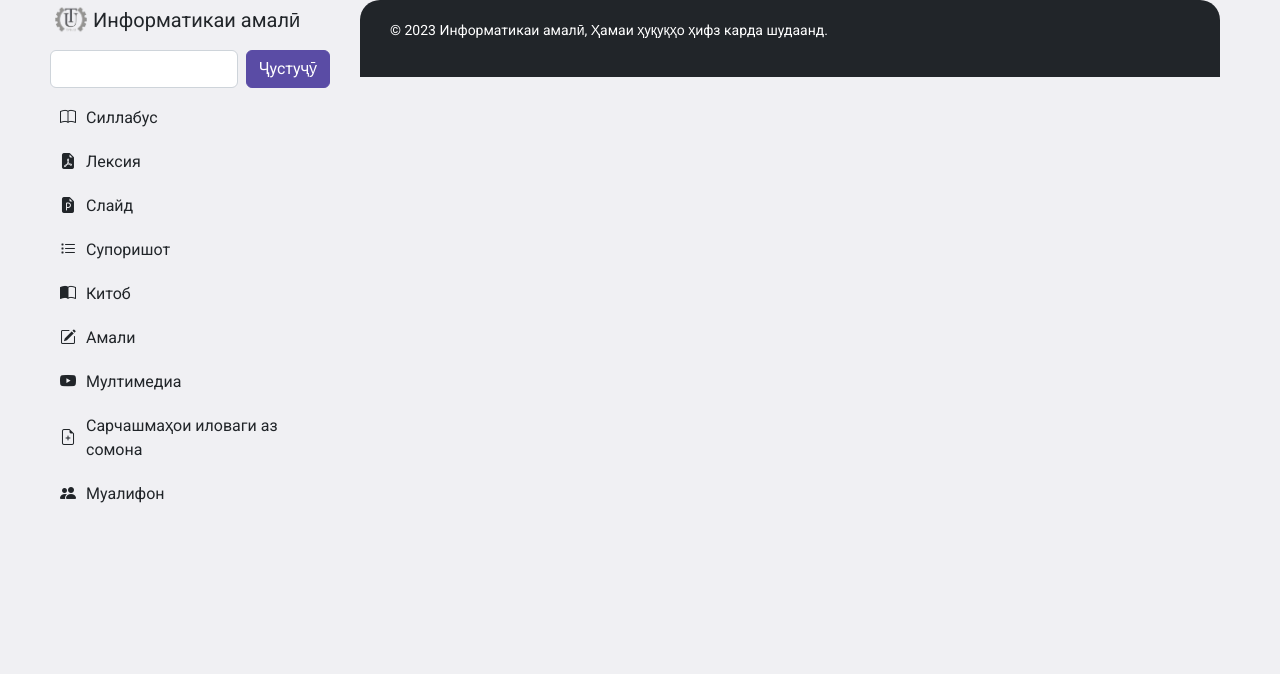
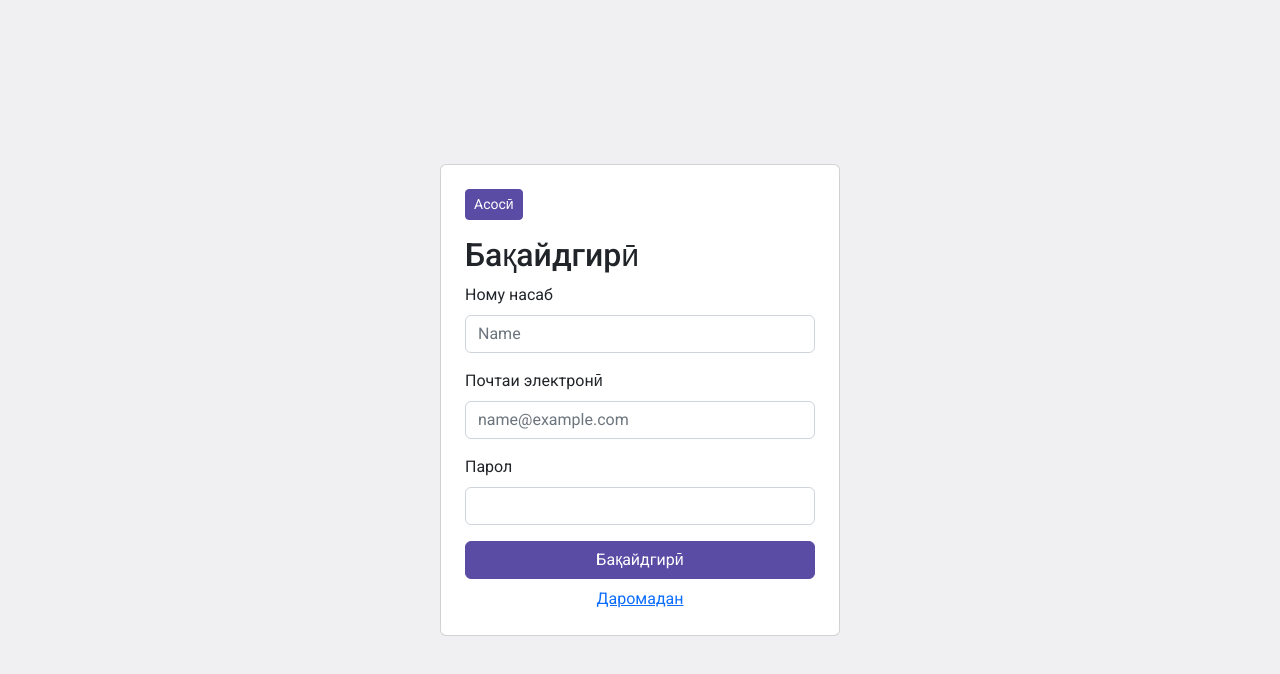
Before and after one commit to naimhakimov/portal, a Vue app: page /register in a window 1280 px wide. Shown: the top 674 px of the page. Built offline with nearby package versions, Linux system fonts and the light colour scheme.

Commit message:
Login register (#1)
* added login + register page

* bug fix

* Update Login.vue

* Update Register.vue

```diff
--- a/src/App.vue
+++ b/src/App.vue
@@ -1,35 +1,20 @@
-<script setup>
-import Footer from "./components/Footer.vue";
-import Aside from "./components/Aside.vue";
-</script>
-
 <template>
-  <main class="v-container">
-    <Aside/>
-    <div class="router-view">
-      <div class="d-flex flex-column h-100">
-        <RouterView style="flex: 1"/>
-        <Footer/>
-      </div>
-    </div>
-  </main>
+  <component :is="layout"></component>
 </template>
 
-<style lang="scss" scoped>
-main {
-  position: relative;
-  display: flex;
-  max-width: 1200px;
-  margin: 0 auto;
+<script>
+import Main from './layouts/MainLayout.vue'
+import Empty from './layouts/EmptyLayout.vue'
 
-  .router-view {
-    margin-left: 300px;
-    height: 100vh;
-    flex: 1 1 auto;
-
-    &__img {
-      max-width: 100%;
+export default {
+  computed: {
+    layout() {
+      return this.$route.meta.layout
     }
+  },
+  components: {
+    Main,
+    Empty
   }
 }
-</style>
+</script>
--- a/src/assets/main.css
+++ b/src/assets/main.css
@@ -53,7 +53,7 @@ body {
     --bs-btn-hover-color: #fff;
     --bs-btn-hover-bg: #6f61bf;
     --bs-btn-hover-border-color: #6f61bf;
-    --bs-btn-focus-shadow-rgb: 49,132,253;
+    --bs-btn-focus-shadow-rgb: 49, 132, 253;
     --bs-btn-active-color: #fff;
     --bs-btn-active-bg: #5a4ca5;
     --bs-btn-active-border-color: #5a4ca5;
--- a/src/components/Aside.vue
+++ b/src/components/Aside.vue
@@ -1,4 +1,6 @@
 <script setup>
+import {ref} from "vue";
+
 const menu = [
   {
     name: "Силлабус",
@@ -37,7 +39,7 @@ const menu = [
   },
   {
     name: "Cарчашмаҳои иловаги аз сомона",
-    link: "additional-resources",
+    link: "/additional-resources",
     icon: 'file-earmark-plus'
   },
   {
@@ -46,6 +48,12 @@ const menu = [
     icon: 'people-fill'
   },
 ];
+const user = ref(JSON.parse(localStorage.getItem('user'))?.user ?? null)
+
+function logout() {
+  localStorage.clear()
+  user.value = null
+}
 </script>
 
 <template>
@@ -64,7 +72,23 @@ const menu = [
         <i class="bi" :class="'bi-' + item.icon"></i>
         {{ item.name }}
       </router-link>
+
+      <template v-if="!user">
+        <router-link to="/login" class="menu-group__item text-white bg-primary">
+          <i class="bi bi-box-arrow-in-right"></i>
+          Даромадан
+        </router-link>
+      </template>
+
+      <div v-if="user" @click="logout" class="menu-group__item text-white bg-danger">
+        <i class="bi bi-box-arrow-left"></i>
+        Баромадан
+      </div>
     </ul>
+    <div class="d-flex gap-2 align-items-center aside-profile" v-if="user">
+      <i class="bi bi-person-circle"></i>
+      {{ user.first_name }}
+    </div>
   </aside>
 </template>
 
@@ -75,6 +99,12 @@ const menu = [
   height: 100vh;
   width: 300px;
   min-width: 300px;
+  display: flex;
+  flex-direction: column;
+
+  &-profile {
+    padding: 10px;
+  }
 
   &-logo {
     padding: 5px 5px 5px 15px;
@@ -90,6 +120,7 @@ const menu = [
 
 
   .menu-group {
+    flex: 1;
     list-style: none;
     margin: 0;
     padding: 10px;
--- /dev/null
+++ b/src/config/api.js
@@ -0,0 +1 @@
+export const apiUrl = 'https://sharipova-sh-backend.cyclic.app/api'
--- /dev/null
+++ b/src/layouts/EmptyLayout.vue
@@ -0,0 +1,15 @@
+<template>
+  <div class="empty-layout">
+    <router-view/>
+  </div>
+</template>
+
+<style scoped lang="scss">
+.empty-layout {
+  width: 100%;
+  height: 100vh;
+  display: flex;
+  justify-content: center;
+  align-items: center;
+}
+</style>
--- /dev/null
+++ b/src/layouts/MainLayout.vue
@@ -0,0 +1,35 @@
+<script setup>
+import Footer from "../components/Footer.vue";
+import Aside from "../components/Aside.vue";
+</script>
+
+<template>
+  <main class="v-container">
+    <Aside/>
+    <div class="router-view">
+      <div class="d-flex flex-column h-100">
+        <RouterView style="flex: 1"/>
+        <Footer/>
+      </div>
+    </div>
+  </main>
+</template>
+
+<style lang="scss" scoped>
+main {
+  position: relative;
+  display: flex;
+  max-width: 1200px;
+  margin: 0 auto;
+
+  .router-view {
+    margin-left: 300px;
+    height: 100vh;
+    flex: 1 1 auto;
+
+    &__img {
+      max-width: 100%;
+    }
+  }
+}
+</style>
--- a/src/router/index.js
+++ b/src/router/index.js
@@ -7,53 +7,75 @@ const router = createRouter({
       path: '/', redirect: '/syllabus'
     },
     {
+      path: '/login',
+      name: 'login',
+      meta: { layout: 'empty'},
+      component: () => import('../views/Login.vue')
+    },
+    {
+      path: '/register',
+      name: 'register',
+      meta: { layout: 'empty'},
+      component: () => import('../views/Register.vue')
+    },
+    {
       path: '/syllabus',
       name: 'syllabus',
+      meta: { layout: 'main'},
       component: () => import('../views/Syllabus.vue')
     },
     {
       path: '/lecture',
       name: 'lecture',
+      meta: { layout: 'main'},
       component: () => import('../views/Lecture.vue')
     },
     {
       path: '/slide',
       name: 'slide',
+      meta: { layout: 'main'},
       component: () => import('../views/Slide.vue')
     },
     {
       path: '/home-work',
       name: 'home-work',
+      meta: { layout: 'main'},
       component: () => import('../views/HomeWork.vue')
     },
     {
       path: '/home-work/:id',
       name: 'home-work-by-id',
+      meta: { layout: 'main'},
       component: () => import('../views/HomeWork.vue')
     },
     {
       path: '/author',
       name: 'author',
+      meta: { layout: 'main'},
       component: () => import('../views/Author.vue')
     },
     {
       path: '/practice',
       name: 'practice',
+      meta: { layout: 'main'},
       component: () => import('../views/Practice.vue')
     },
     {
       path: '/multimedia',
       name: 'multimedia',
+      meta: { layout: 'main'},
       component: () => import('../views/Мultimedia.vue')
     },
     {
       path: '/books',
       name: 'books',
+      meta: { layout: 'main'},
       component: () => import('../views/Books.vue')
     },
      {
       path: '/additional-resources',
       name: 'additional-resources',
+       meta: { layout: 'main'},
       component: () => import('../views/Additional-resources.vue')
     },
   ]
--- /dev/null
+++ b/src/views/Login.vue
@@ -0,0 +1,91 @@
+<script setup>
+import {reactive, ref} from 'vue'
+import {apiUrl} from "../config/api";
+import {useRouter} from "vue-router";
+
+const router = useRouter()
+const isLoading = ref(false)
+const loginForm = reactive({
+  email: '',
+  password: ''
+})
+
+const onSubmit = async () => {
+  try {
+    isLoading.value = true
+    const response = await fetch(apiUrl + '/login', {
+      method: 'POST',
+      body: JSON.stringify(loginForm),
+      headers: {
+        'Content-Type': 'application/json'
+      }
+    })
+    if (response.status === 400) {
+      throw 'Такового пользователя в базе данных не существует'
+    } else if (response.status === 500) {
+      throw 'Упс! Что-то пошло не так.\n'
+    } else {
+      const user = await response.json()
+      localStorage.setItem('user', JSON.stringify(user))
+      await router.push('/')
+    }
+  } catch (e) {
+    alert(e)
+    throw e
+  } finally {
+    isLoading.value = false
+  }
+}
+</script>
+
+<template>
+  <form class="d-flex justify-content-center align-items-center h-100">
+    <div class="card p-4">
+      <div class="d-flex mb-3">
+        <button
+            type="button"
+            @click="$router.push('/')"
+            class="btn btn-primary btn-sm">
+          Асосӣ
+        </button>
+      </div>
+      <h2>Даромадан</h2>
+
+      <div class="mb-3">
+        <label class="form-label">Почтаи электронӣ</label>
+        <input v-model="loginForm.email" type="email" class="form-control" placeholder="name@example.com" required>
+      </div>
+
+      <div class="mb-3">
+        <label class="form-label">Парол</label>
+        <input v-model="loginForm.password" type="password" class="form-control" required>
+      </div>
+
+
+      <button
+          @click="onSubmit"
+          :disabled="isLoading"
+          class="btn btn-primary mb-3 d-flex gap-2 align-items-center justify-content-center"
+          type="button">
+        Даромадан
+        <template v-if="isLoading">
+          <span class="spinner-border spinner-border-sm" role="status" aria-hidden="true"></span>
+        </template>
+      </button>
+
+
+        <a role="button"
+           @click="$router.push('/register')"
+           class="text-center link-primary link-offset-2 link-underline-opacity-25 link-underline-opacity-100-hover">
+          Бақайдгирӣ
+        </a>
+
+    </div>
+  </form>
+</template>
+
+<style scoped>
+.card {
+  width: 400px;
+}
+</style>
--- /dev/null
+++ b/src/views/Register.vue
@@ -0,0 +1,97 @@
+<script setup>
+import {reactive, ref} from 'vue'
+import {apiUrl} from "../config/api";
+import {useRouter} from "vue-router";
+
+const router = useRouter()
+const isLoading = ref(false)
+const registerForm = reactive({
+  first_name: '',
+  email: '',
+  password: ''
+})
+
+const onSubmit = async () => {
+  try {
+    isLoading.value = true
+    const response = await fetch(apiUrl + '/register', {
+      method: 'POST',
+      body: JSON.stringify(registerForm),
+      headers: {
+        'Content-Type': 'application/json'
+      }
+    })
+    if (response.status === 400) {
+      throw 'Такой e-mail уже существует'
+    } else if (response.status === 500) {
+      throw 'Упс! Что-то пошло не так.\n'
+    } else {
+      const user = await response.json()
+      localStorage.setItem('user', JSON.stringify(user))
+      await router.push('/')
+    }
+  } catch (e) {
+    alert(e)
+    throw e
+  } finally {
+    isLoading.value = false
+  }
+}
+</script>
+
+<template>
+  <form class="d-flex justify-content-center align-items-center h-100">
+    <div class="card p-4">
+      <div class="d-flex mb-3">
+        <button
+            type="button"
+            @click="$router.push('/')"
+            class="btn btn-primary btn-sm">
+          Асосӣ
+        </button>
+      </div>
+      <h2>Бақайдгирӣ</h2>
+
+      <div class="mb-3">
+        <label class="form-label">Ному насаб</label>
+        <input v-model="registerForm.first_name" type="text" class="form-control" placeholder="Name" required>
+      </div>
+
+      <div class="mb-3">
+        <label class="form-label">Почтаи электронӣ</label>
+        <input v-model="registerForm.email" type="email" class="form-control" placeholder="name@example.com" required>
+      </div>
+
+      <div class="mb-3">
+        <label class="form-label">Парол</label>
+        <input v-model="registerForm.password" type="password" class="form-control" required>
+      </div>
+
+
+      <button
+          :disabled="isLoading"
+          class="btn btn-primary mb-2 d-flex gap-2 align-items-center justify-content-center"
+          type="button"
+          @click="onSubmit">
+        Бақайдгирӣ
+        <template v-if="isLoading">
+          <span class="spinner-border spinner-border-sm" role="status" aria-hidden="true"></span>
+        </template>
+      </button>
+
+
+        <a @click="$router.push('/login')"
+           role="button"
+           class="text-center link-primary link-offset-2 link-underline-opacity-25 link-underline-opacity-100-hover pointer-event">
+          Даромадан
+        </a>
+
+    </div>
+  </form>
+</template>
+
+<style scoped>
+.card {
+  width: 400px;
+}
+</style>
```
